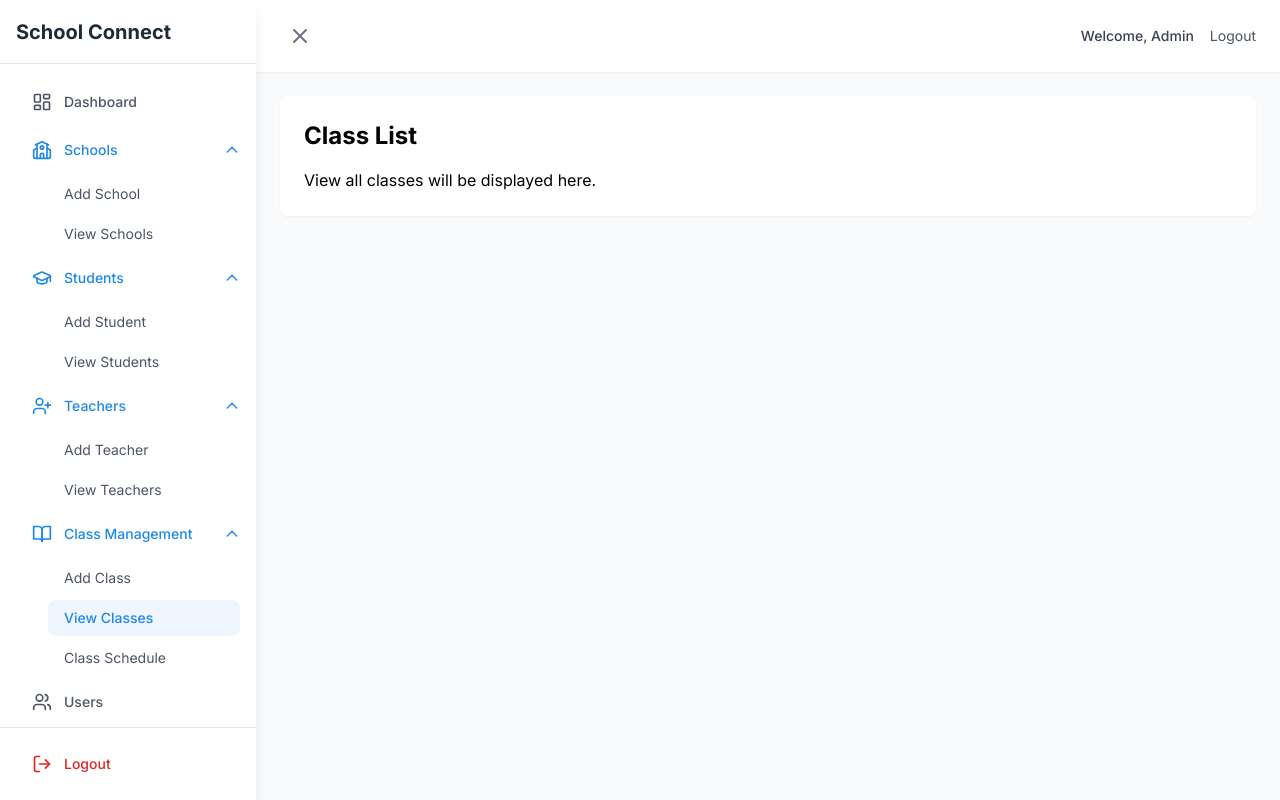
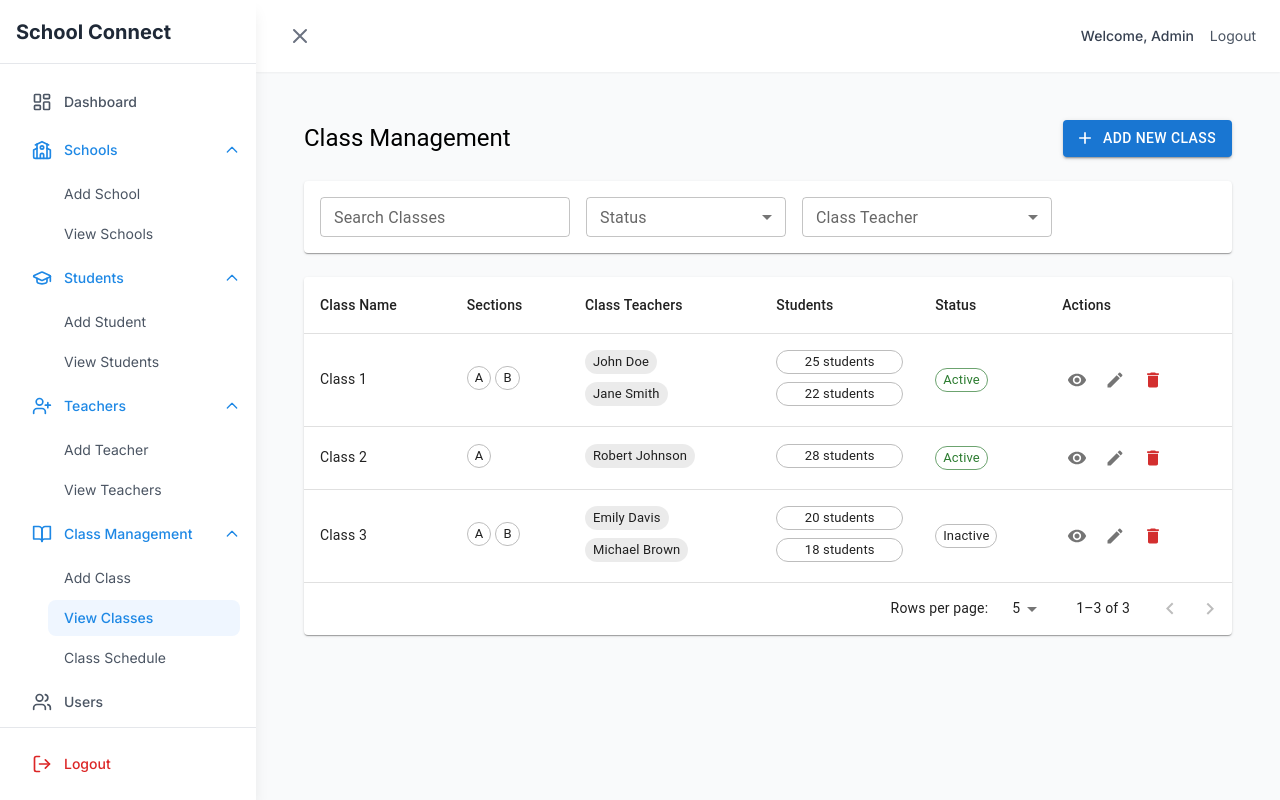
Before and after one commit to shubhamprakashrai/school_connect_admin_pannel, a React (Vite) app: page /dashboard/classes in a window 1280 px wide. Built offline with nearby package versions, Linux system fonts and the light colour scheme; sample sign-in values are in the browser's storage.

Commit message:
working on add class

```diff
--- a/src/SuperAdminPages/SuperAdminDashboard/ClassManage/ClassList.tsx
+++ b/src/SuperAdminPages/SuperAdminDashboard/ClassManage/ClassList.tsx
@@ -1,18 +1,19 @@
 import React, { useState, useEffect } from 'react';
+import { SelectChangeEvent } from '@mui/material/Select';
 import { useNavigate } from 'react-router-dom';
 import {
   Box, Button, Table, TableBody, TableCell, TableContainer, TableHead, TableRow,
   Paper, IconButton, TextField, MenuItem, FormControl, InputLabel, Select,
-  Chip, TablePagination, Typography, Tooltip, CircularProgress
+  Chip, TablePagination, Typography, Tooltip
 } from '@mui/material';
 import { Add as AddIcon, Edit as EditIcon, Visibility as ViewIcon, Delete as DeleteIcon } from '@mui/icons-material';
-import { classAPI } from './classAPI';
-import { ClassData } from './types';
+import classAPI, { Teacher } from './classAPI';
+import { ClassData, ClassSection } from './types';
 
 const ClassList: React.FC = () => {
   const navigate = useNavigate();
   const [classes, setClasses] = useState<ClassData[]>([]);
-  const [loading, setLoading] = useState(true);
+
   const [page, setPage] = useState(0);
   const [rowsPerPage, setRowsPerPage] = useState(5);
   const [filters, setFilters] = useState<{
@@ -26,29 +27,115 @@ const ClassList: React.FC = () => {
   });
   const [teachers, setTeachers] = useState<{id: string; name: string}[]>([]);
 
-  // Fetch classes and teachers
+  // Sample static data for classes with all required fields
+  const sampleClasses: ClassData[] = [
+    {
+      id: '1',
+      className: 'Class 1',
+      status: 'Active',
+      createdAt: '2023-01-01T00:00:00.000Z',
+      updatedAt: '2023-01-01T00:00:00.000Z',
+      sections: [
+        {
+          id: 'sec1',
+          name: 'A',
+          classTeacher: { id: 't1', name: 'John Doe' },
+          studentCount: 25,
+          maxStudents: 30
+        },
+        {
+          id: 'sec2',
+          name: 'B',
+          classTeacher: { id: 't2', name: 'Jane Smith' },
+          studentCount: 22,
+          maxStudents: 30
+        }
+      ]
+    },
+    {
+      id: '2',
+      className: 'Class 2',
+      status: 'Active',
+      createdAt: '2023-01-15T00:00:00.000Z',
+      updatedAt: '2023-01-15T00:00:00.000Z',
+      sections: [
+        {
+          id: 'sec3',
+          name: 'A',
+          classTeacher: { id: 't3', name: 'Robert Johnson' },
+          studentCount: 28,
+          maxStudents: 35
+        }
+      ]
+    },
+    {
+      id: '3',
+      className: 'Class 3',
+      status: 'Inactive',
+      createdAt: '2023-02-01T00:00:00.000Z',
+      updatedAt: '2023-02-15T00:00:00.000Z',
+      sections: [
+        {
+          id: 'sec4',
+          name: 'A',
+          classTeacher: { id: 't4', name: 'Emily Davis' },
+          studentCount: 20,
+          maxStudents: 25
+        },
+        {
+          id: 'sec5',
+          name: 'B',
+          classTeacher: { id: 't5', name: 'Michael Brown' },
+          studentCount: 18,
+          maxStudents: 25
+        }
+      ]
+    }
+  ];
+
+  // Extract unique teachers from the sample data
+  const sampleTeachers = Array.from(
+    new Map(
+      sampleClasses
+        .flatMap(cls =>
+          cls.sections
+            .filter((section): section is ClassSection & { classTeacher: Teacher } =>
+              Boolean(section.classTeacher)
+            )
+            .map(section => [section.classTeacher.id, section.classTeacher] as const)
+        )
+    ).values()
+  );
+
+  // Set initial data
   useEffect(() => {
-    const fetchData = async () => {
-      try {
-        setLoading(true);
-        const [classesData, teachersData] = await Promise.all([
-          classAPI.getClasses({
-            status: filters.status as any,
-            classTeacherId: filters.classTeacherId,
-            searchQuery: filters.searchQuery
-          }),
-          classAPI.getTeachers()
-        ]);
-        setClasses(classesData);
-        setTeachers(teachersData);
-      } catch (error) {
-        console.error('Error fetching data:', error);
-      } finally {
-        setLoading(false);
-      }
-    };
+    setClasses(sampleClasses);
+    setTeachers(sampleTeachers);
+  }, []);
 
-    fetchData();
+  // Apply filters
+  useEffect(() => {
+    let filteredClasses = [...sampleClasses];
+
+    if (filters.status) {
+      filteredClasses = filteredClasses.filter(cls => cls.status === filters.status);
+    }
+
+    if (filters.classTeacherId) {
+      filteredClasses = filteredClasses.filter(cls =>
+        cls.sections.some(section => section.classTeacher?.id === filters.classTeacherId)
+      );
+    }
+
+    if (filters.searchQuery) {
+      const query = filters.searchQuery.toLowerCase();
+      filteredClasses = filteredClasses.filter(cls =>
+        cls.className.toLowerCase().includes(query) ||
+        cls.sections.some(section => section.name.toLowerCase().includes(query))
+      );
+    }
+
+    setClasses(filteredClasses);
   }, [filters]);
 
   const handleChangePage = (event: unknown, newPage: number) => {
@@ -60,7 +147,7 @@ const ClassList: React.FC = () => {
     setPage(0);
   };
 
-  const handleFilterChange = (e: React.ChangeEvent<{ name?: string; value: unknown }>) => {
+  const handleFilterChange = (e: SelectChangeEvent<unknown>) => {
     const { name, value } = e.target;
     setFilters(prev => ({
       ...prev,
@@ -165,13 +252,7 @@ const ClassList: React.FC = () => {
               </TableRow>
             </TableHead>
             <TableBody>
-              {loading ? (
-                <TableRow>
-                  <TableCell colSpan={6} align="center" sx={{ py: 4 }}>
-                    <CircularProgress />
-                  </TableCell>
-                </TableRow>
-              ) : classes.length === 0 ? (
+              {classes.length === 0 ? (
                 <TableRow>
                   <TableCell colSpan={6} align="center" sx={{ py: 4 }}>
                     No classes found
--- a/src/SuperAdminPages/SuperAdminDashboard/ClassManage/classAPI.ts
+++ b/src/SuperAdminPages/SuperAdminDashboard/ClassManage/classAPI.ts
@@ -1,23 +1,151 @@
-// export interface Teacher {
-//   id: string;
-//   name: string;
-//   email: string;
-// }
+// Mock data for teachers
+const mockTeachers = [
+  { id: 't1', name: 'John Doe', email: 'john@example.com' },
+  { id: 't2', name: 'Jane Smith', email: 'jane@example.com' },
+  { id: 't3', name: 'Robert Johnson', email: 'robert@example.com' },
+];
 
-// export interface ClassData {
-//   id: string;
-//   className: string;
-//   status: 'Active' | 'Inactive';
-//   createdAt: string;
-//   updatedAt: string;
-//   sections: Array<{
-//     id: string;
-//     name: string;
-//     studentCount: number;
-//     classTeacher?: Teacher;
-//     maxStudents?: number;
-//   }>;
-// }
+// Mock data for classes
+let mockClasses: Array<{
+  id: string;
+  className: string;
+  status: 'Active' | 'Inactive';
+  createdAt: string;
+  updatedAt: string;
+  sections: Array<{
+    id: string;
+    name: string;
+    studentCount: number;
+    classTeacherId: string;
+    maxStudents: number;
+  }>;
+}> = [
+  {
+    id: '1',
+    className: 'Class 1',
+    status: 'Active',
+    createdAt: '2023-01-01T00:00:00Z',
+    updatedAt: '2023-01-01T00:00:00Z',
+    sections: [
+      { id: 's1', name: 'A', studentCount: 25, classTeacherId: 't1', maxStudents: 30 },
+      { id: 's2', name: 'B', studentCount: 20, classTeacherId: 't2', maxStudents: 30 },
+    ],
+  },
+  {
+    id: '2',
+    className: 'Class 2',
+    status: 'Active',
+    createdAt: '2023-01-02T00:00:00Z',
+    updatedAt: '2023-01-02T00:00:00Z',
+    sections: [
+      { id: 's3', name: 'A', studentCount: 28, classTeacherId: 't3', maxStudents: 35 },
+    ],
+  },
+];
+
+export interface Teacher {
+  id: string;
+  name: string;
+  email: string;
+}
+
+export interface Section {
+  id: string;
+  name: string;
+  studentCount: number;
+  classTeacherId: string;
+  maxStudents: number;
+  classTeacher?: Teacher;
+}
+
+export interface ClassData {
+  id: string;
+  className: string;
+  status: 'Active' | 'Inactive';
+  createdAt: string;
+  updatedAt: string;
+  sections: Section[];
+}
+
+// Simulate network delay
+const delay = (ms: number) => new Promise(resolve => setTimeout(resolve, ms));
+
+/**
+ * Fetches all classes with their sections and teachers
+ */
+export const fetchClasses = async (): Promise<ClassData[]> => {
+  await delay(500); // Simulate network delay
+
+  // Map classTeacherId to actual teacher data
+  return mockClasses.map(cls => ({
+    ...cls,
+    sections: cls.sections.map(section => ({
+      ...section,
+      classTeacher: mockTeachers.find(t => t.id === section.classTeacherId)
+    }))
+  }));
+};
+
+/**
+ * Creates a new class
+ */
+export const createClass = async (classData: Omit<ClassData, 'id' | 'createdAt' | 'updatedAt'>): Promise<ClassData> => {
+  await delay(500); // Simulate network delay
+
+  const newClass = {
+    ...classData,
+    id: Date.now().toString(),
+    createdAt: new Date().toISOString(),
+    updatedAt: new Date().toISOString(),
+  };
+
+  mockClasses.push(newClass);
+  return newClass;
+};
+
+/**
+ * Updates an existing class
+ */
+export const updateClass = async (id: string, classData: Partial<ClassData>): Promise<ClassData> => {
+  await delay(500); // Simulate network delay
+
+  const index = mockClasses.findIndex(c => c.id === id);
+  if (index === -1) {
+    throw new Error('Class not found');
+  }
+
+  const updatedClass = {
+    ...mockClasses[index],
+    ...classData,
+    updatedAt: new Date().toISOString(),
+  };
+
+  mockClasses[index] = updatedClass;
+  return updatedClass;
+};
+
+/**
+ * Deletes a class
+ */
+export const deleteClass = async (id: string): Promise<void> => {
+  await delay(500); // Simulate network delay
+
+  const index = mockClasses.findIndex(c => c.id === id);
+  if (index === -1) {
+    throw new Error('Class not found');
+  }
+
+  mockClasses = mockClasses.filter(c => c.id !== id);
+};
+
+const classAPI = {
+  fetchClasses,
+  createClass,
+  updateClass,
+  deleteClass,
+};
+
+export default classAPI;
 
 // export interface ClassFormData {
 //   className: string;
--- a/src/SuperAdminPages/SuperAdminDashboard/Classes/ClassList.tsx
+++ /dev/null
@@ -1,12 +0,0 @@
-import React from 'react';
-
-const ClassList: React.FC = () => {
-  return (
-    <div className="bg-white p-6 rounded-lg shadow-sm">
-      <h1 className="text-2xl font-bold mb-4">Class List</h1>
-      <p>View all classes will be displayed here.</p>
-    </div>
-  );
-};
-
-export default ClassList;
--- a/src/layouts/super_admin_dashboardLayout/SuperAdminDashboard.tsx
+++ b/src/layouts/super_admin_dashboardLayout/SuperAdminDashboard.tsx
@@ -2,6 +2,8 @@ import { useState } from 'react';
 import { Routes, Route, Navigate } from 'react-router-dom';
 import Drawer from './Drawer';
 import AddSchoolForm from '../../SuperAdminPages/SuperAdminDashboard/AddSchoolForm';
+import ClassList from '../../SuperAdminPages/SuperAdminDashboard/ClassManage/ClassList';
+import AddClass from '../../SuperAdminPages/SuperAdminDashboard/ClassManage/AddClass';
 
 interface SuperAdminDashboardProps {
   onLogout: () => void;
@@ -90,6 +92,16 @@ const SuperAdminDashboard = ({ onLogout }: SuperAdminDashboardProps) => {
                 <p>Configure system settings.</p>
               </div>
             } />
+            <Route path="classes">
+              <Route index element={<ClassList />} />
+              <Route path="add" element={<AddClass />} />
+              <Route path="schedule" element={
+                <div className="bg-white p-6 rounded-lg shadow-sm">
+                  <h1 className="text-2xl font-bold mb-4">Class Schedule</h1>
+                  <p>Manage class schedules here.</p>
+                </div>
+              } />
+            </Route>
             <Route path="*" element={<Navigate to="/dashboard" replace />} />
           </Routes>
         </main>
```
Also changed, not shown: src/App.tsx (+5 -5 lines), src/SuperAdminPages/SuperAdminDashboard/ClassManage/AddClass.tsx (+17 -12 lines), src/SuperAdminPages/SuperAdminDashboard/Classes/AddClassForm.tsx (deleted, +0 -47 lines), src/SuperAdminPages/SuperAdminDashboard/ClassManage/ClassSchedule.tsx (renamed from src/SuperAdminPages/SuperAdminDashboard/Classes/ClassSchedule.tsx).
